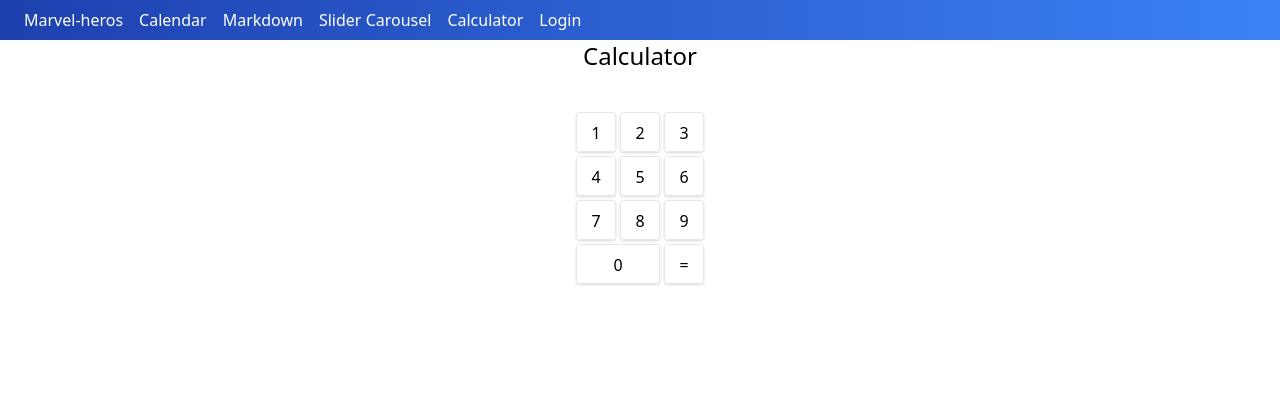
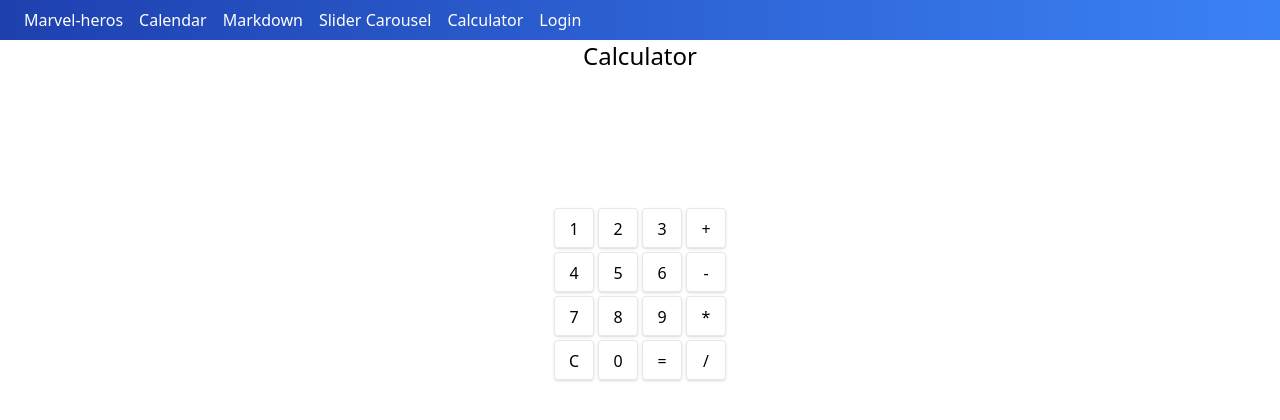
Before and after one commit to pmuzychenko/vue3-project, a Vue app: page /calculator in a window 1280 px wide. Shown: the top 420 px of the page. Built offline with nearby package versions, Linux system fonts and the light colour scheme; no server answers.

Commit message:
refactoring

```diff
--- a/src/pages/Calculator.vue
+++ b/src/pages/Calculator.vue
@@ -2,26 +2,179 @@
   <section class="w-full flex">
     <div class="m-auto">
       <h1 class="text-center text-2xl">Calculator</h1>
-      <p class="text-3xl text-right mt-10 mb-2"></p>
-      <div class="my-10 grid grid-cols-3 gap-1">
-        <button class="w-10 h-10 p-2 border shadow rounded">1</button>
-        <button class="w-10 h-10 p-2 border shadow rounded">2</button>
-        <button class="w-10 h-10 p-2 border shadow rounded">3</button>
-        <button class="w-10 h-10 p-2 border shadow rounded">4</button>
-        <button class="w-10 h-10 p-2 border shadow rounded">5</button>
-        <button class="w-10 h-10 p-2 border shadow rounded">6</button>
-        <button class="w-10 h-10 p-2 border shadow rounded">7</button>
-        <button class="w-10 h-10 p-2 border shadow rounded">8</button>
-        <button class="w-10 h-10 p-2 border shadow rounded">9</button>
-        <button class="p-2 h-10 border shadow rounded col-span-2">0</button>
-        <button class="w-10 h-10 p-2 border shadow rounded">=</button>
+      <p
+        class="text-3xl text-right mt-5 w-40 h-14 overflow-x-scroll"
+        style="direction: rtl"
+      >
+        {{ currentNum }}
+      </p>
+      <div class="h-10">
+        <small v-if="selectedOperation"
+          >{{ prevNum }} {{ selectedOperation }} {{ currentNum }}</small
+        >
+      </div>
+
+      <div class="my-5 grid grid-cols-4 gap-1">
+        <button
+          @click="pressed('1')"
+          class="w-10 h-10 p-2 border shadow rounded"
+        >
+          1
+        </button>
+        <button
+          @click="pressed('2')"
+          class="w-10 h-10 p-2 border shadow rounded"
+        >
+          2
+        </button>
+        <button
+          @click="pressed('3')"
+          class="w-10 h-10 p-2 border shadow rounded"
+        >
+          3
+        </button>
+        <button
+          @click="pressed('+')"
+          class="w-10 h-10 p-2 border shadow rounded"
+        >
+          +
+        </button>
+        <button
+          @click="pressed('4')"
+          class="w-10 h-10 p-2 border shadow rounded"
+        >
+          4
+        </button>
+        <button
+          @click="pressed('5')"
+          class="w-10 h-10 p-2 border shadow rounded"
+        >
+          5
+        </button>
+        <button
+          @click="pressed('6')"
+          class="w-10 h-10 p-2 border shadow rounded"
+        >
+          6
+        </button>
+        <button
+          @click="pressed('-')"
+          class="w-10 h-10 p-2 border shadow rounded"
+        >
+          -
+        </button>
+        <button
+          @click="pressed('7')"
+          class="w-10 h-10 p-2 border shadow rounded"
+        >
+          7
+        </button>
+        <button
+          @click="pressed('8')"
+          class="w-10 h-10 p-2 border shadow rounded"
+        >
+          8
+        </button>
+        <button
+          @click="pressed('9')"
+          class="w-10 h-10 p-2 border shadow rounded"
+        >
+          9
+        </button>
+        <button
+          @click="pressed('*')"
+          class="w-10 h-10 p-2 border shadow rounded"
+        >
+          *
+        </button>
+        <button @click="pressed('C')" class="p-2 h-10 border shadow rounded">
+          C
+        </button>
+        <button @click="pressed('0')" class="p-2 h-10 border shadow rounded">
+          0
+        </button>
+
+        <button
+          @click="pressed('=')"
+          class="w-10 h-10 p-2 border shadow rounded"
+        >
+          =
+        </button>
+        <button
+          @click="pressed('/')"
+          class="w-10 h-10 p-2 border shadow rounded"
+        >
+          /
+        </button>
       </div>
     </div>
   </section>
 </template>
+<script>
+import { onMounted, onUnmounted, ref } from "vue";
+export default {
+  setup() {
+    const currentNum = ref("");
+    const operations = ["+", "-", "*", "/"];
+    const numbers = ["1", "2", "3", "4", "5", "6", "7", "8", "9", "0"];
+    const prevNum = ref("");
+    const selectedOperation = ref("");
 
-<script>
-export default {};
+    function pressed(value) {
+      if (value === "=" || value === "Enter") calculate();
+      else if (value === "C") clear();
+      else if (operations.includes(value)) applyOperation(value);
+      else if (numbers.includes(value)) appendNumber(value);
+    }
+    const appendNumber = (value) =>
+      (currentNum.value = currentNum.value + value);
+
+    function applyOperation(value) {
+      calculate();
+      prevNum.value = currentNum.value;
+      currentNum.value = "";
+      selectedOperation.value = value;
+    }
+    const sum = () =>
+      (currentNum.value = +prevNum.value + Number(currentNum.value));
+
+    const subtract = () =>
+      (currentNum.value = prevNum.value - currentNum.value);
+
+    const multiply = () =>
+      (currentNum.value = prevNum.value * currentNum.value);
+
+    const divide = () => (currentNum.value = prevNum.value / currentNum.value);
+
+    function calculate() {
+      if (selectedOperation.value === "+") sum();
+      else if (selectedOperation.value === "-") subtract();
+      else if (selectedOperation.value === "*") multiply();
+      else if (selectedOperation.value === "/") divide();
+      prevNum.value = "";
+      selectedOperation.value = "";
+    }
+
+    const clear = () => (currentNum.value = "");
+
+    const handleKeydown = (e) => pressed(e.key);
+
+    onMounted(() => window.addEventListener("keydown", handleKeydown));
+
+    onUnmounted(() => window.removeEventListener("keydown", handleKeydown));
+
+    return {
+      currentNum,
+      prevNum,
+      selectedOperation,
+      pressed,
+      appendNumber,
+      calculate,
+      applyOperation,
+      clear,
+    };
+  },
+};
 </script>
 
 <style>
```
